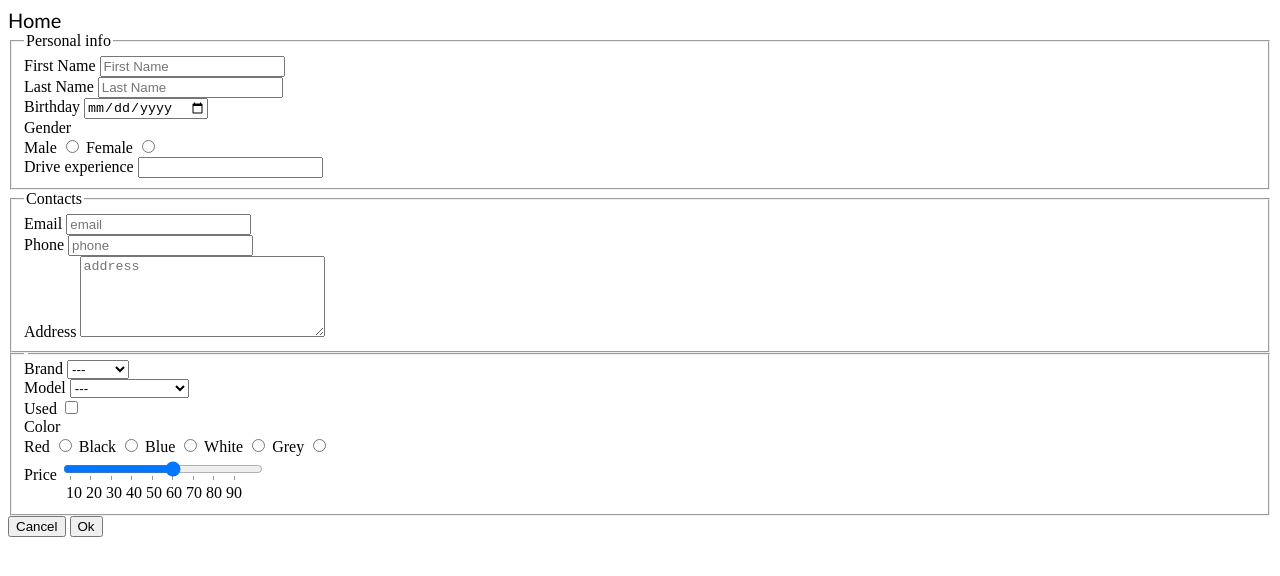
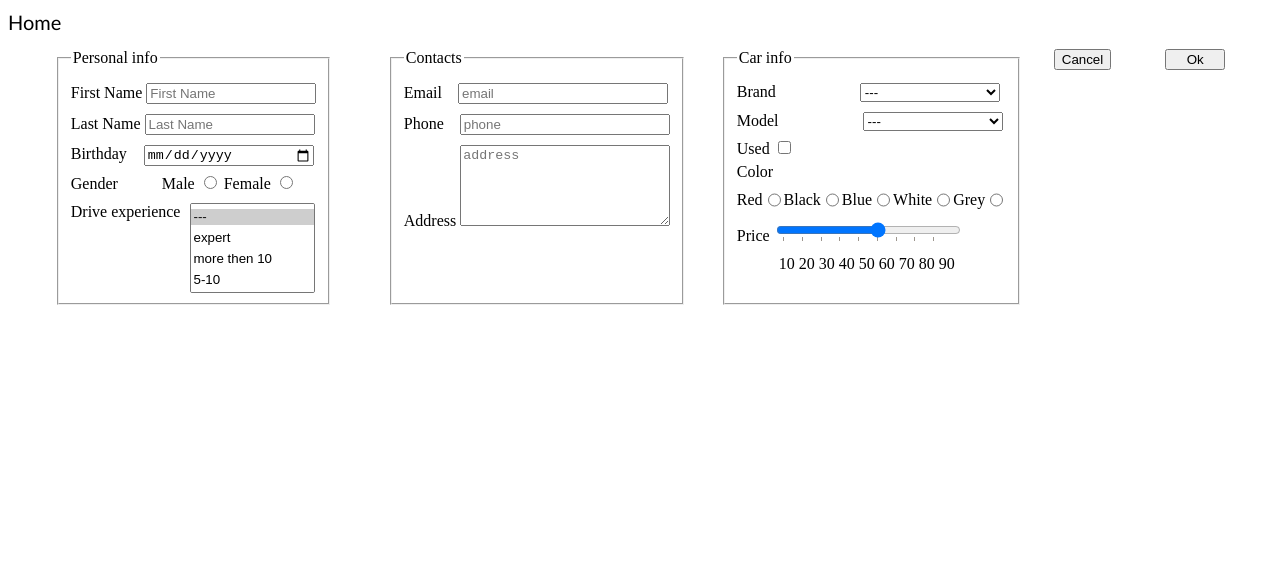
Before and after one commit to VitaliiHrybchuk/2024, a plain HTML site: page assets/pages/my-form.html in a window 1280 px wide. Drawn offline with Linux system fonts and the light colour scheme.

Commit message:
form flex

```diff
--- a/assets/css/car-shop.css
+++ b/assets/css/car-shop.css
@@ -1,3 +1,7 @@
+*{
+  box-sizing: border-box;
+  margin-top: 5px;
+}
 img {
   width: 10vw;
   height: 17vh;
@@ -24,7 +28,6 @@ h1 {
 .brends {
   font-size: 26px;
   font-weight: 700;
-  /* text-align: center; */
   margin-top: -70px;
   color: brown;
 }
@@ -42,13 +45,65 @@ datalist {
   margin-left: 40px;
 }
 .price {
-  width: 200px;
+  width: 185px;
 }
-.Car-info,
-.Contacts,
-.Personal-info{
-  display:
+.container-car-info,
+.container-contacts,
+.container-personal-info{
+  display:flex;
+  width: 333px;
+  }
 
-
-
-}
+  .form{
+    display: flex;
+    flex-wrap: wrap;
+    justify-content: center;
+    width: 100%;
+  }
+  #First-Name,
+  #Last-Name,
+  #birth{
+    display:flexbox;
+    align-items: flex-end;
+    width: 170px;
+  }
+    .birth{
+      margin-right: 13px;
+    }
+  .gender{
+    margin-right: 40px;
+  }
+  .drive{
+    display: flex;
+  }
+  #number{
+    margin-left: 10px;
+    width: 125px;
+    height: 90px;
+  }
+  #email,
+  #textarea,
+  #tel{
+    display: flexbox;
+        width: 210px;
+  }
+  #email,
+  #tel{
+margin-left: 12px;
+  }
+  #mod,
+  #sel{
+    display: flexbox;
+    width: 140px;
+    margin-left: 80px;
+  }
+  .ok{
+    flex-wrap: wrap;
+  }
+  #ok{
+      margin-left: 50px;
+    width: 60px;
+      }
+      .color-list{
+        display: flex;
+      }
--- a/assets/pages/my-form.html
+++ b/assets/pages/my-form.html
@@ -4,38 +4,49 @@
     <meta charset="UTF-8" />
     <meta name="viewport" content="width=device-width, initial-scale=1.0" />
     <title>Document</title>
-    <link rel="stylesheet" href="/assets/css/car-shop.css">
+    <link rel="stylesheet" href="/assets/css/car-shop.css" />
   </head>
   <body>
     <a href="/index.html">Home</a>
-    <form>
-      <fieldset class="Personal-info">
+    <form class="form">
+    <div class="container-personal-info">
+    <fieldset>
           <legend>Personal info</legend>
-        <div>
+          <div class="fname">
             <label for="First-Name">First Name</label>
             <input id="First-Name" placeholder="First Name" />
           </div>
-        <div>
+          <div class="lname">
             <label for="Last-Name">Last Name</label>
             <input id="Last-Name" placeholder="Last Name" />
           </div>
           <div>
-          <label for="birth">Birthday</label>
+            <label for="birth" class="birth">Birthday</label>
             <input type="date" id="birth" />
           </div>
           <div>
-          <label>Gender</label>
-        </div>
+            <label class="gender">Gender</label>
             <label for="male">Male</label>
           <input type="radio" id="male" name="gender" />
           <label for="female">Female</label>
           <input type="radio" id="female" name="gender" />
-        <div>
+          </div>
+            <div class="drive">
               <label for="number">Drive experience</label>
-          <input type="number" id="number" />
+            <select id="number" name="number" multiple>
+              <option value="---" selected>---</option>
+              <option value="expert">expert</option>
+              <option value="more then 10">more then 10</option>
+              <option value="5-10">5-10</option>
+              <option value="2-5">2-5</option>
+              <option value="less then 2">less then 2</option>
+              <option value="beginner">beginner</option>
+            </select>
           </div>
         </fieldset>
-      <fieldset class="Contacts">
+        </div>
+              <div class="container-contacts">
+        <fieldset>
           <legend>Contacts</legend>
           <div>
             <label for="email">Email</label>
@@ -55,8 +66,10 @@
             ></textarea>
           </div>
         </fieldset>
-      <fieldset class="Car-info">
-        <legend></legend>
+      </div>
+      <div class="container-car-info">
+        <fieldset>
+          <legend>Car info</legend>
           <div>
             <label for="sel">Brand</label>
             <select id="sel" name="brand">
@@ -79,8 +92,9 @@
             <input type="checkbox" id="chb" />
           </div>
           <div>
-          <label>Color</label>
+            <label class="color">Color</label>
           </div>
+          <div class="color-list">
             <label for="red">Red</label>
           <input type="radio" id="red" name="color" />
           <label for="black">Black</label>
@@ -91,9 +105,12 @@
           <input type="radio" id="white" name="color" />
           <label for="grey">Grey</label>
           <input type="radio" id="grey" name="color" />
+          </div>
+
           <div>
             <label for="range">Price</label>
-          <input class="price"
+            <input
+              class="price"
               type="range"
               id="range"
               min="10"
@@ -114,9 +131,10 @@
             </datalist>
           </div>
         </fieldset>
-      <div>
-        <input type="reset" value="Cancel" />
-        <button type="submit">Ok</button>
+      </div>
+      <div class="ok">
+      <input class="cancel" type="reset" value="Cancel" />
+      <button class="ok" type="submit" id=ok>Ok</button>
     </div>
   </form>
   </body>
```
Lines whose indentation alone changed are shown as unchanged.
